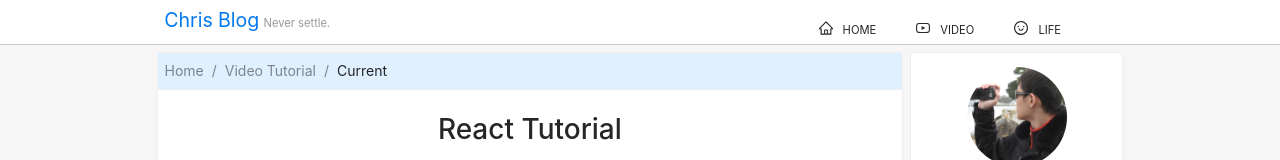
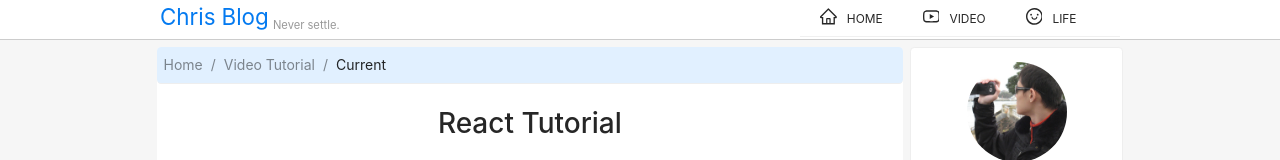
Before and after one commit to liu770807152/React-Personal-Blog, a Next.js app: page /detail in a window 1280 px wide. Shown: the top 160 px of the page. Built offline with nearby package versions, Linux system fonts and the light colour scheme.

Commit message:
fix small problems

```diff
--- a/components/DetailBody/detailBody.module.css
+++ b/components/DetailBody/detailBody.module.css
@@ -4,6 +4,7 @@
 .bread__container {
 	padding: 0.5rem;
 	border-bottom: 1px solid #eee;
+	border-radius: 0.3rem;
 	background-color: #e1f0ff;
 }
 .center {
--- a/components/Header/Header.js
+++ b/components/Header/Header.js
@@ -11,21 +11,23 @@ const Header = () => (
 	<div className={styles.header}>
 		<Row type='flex' justify='center'>
 			<Col xs={24} sm={24} md={10} lg={16} xl={12}>
-				<span className={styles.header__logo}>Chris Blog</span>
-				<span className={styles.header__text}>Never settle.</span>
+				<div className={styles.header__title}>
+					<span className={styles.header__logo}>Chris Blog</span>
+					<span className={styles.header__text}>Never settle.</span>
+				</div>
 			</Col>
 			<Col xs={0} sm={0} md={14} lg={8} xl={6}>
-				<Menu mode='horizontal'>
+				<Menu mode='horizontal' className={styles.menu}>
 					<Menu.Item key='home'>
-						<HomeOutlined style={{ fontSize: '1rem' }} />
+						<HomeOutlined style={{ fontSize: '1.2rem' }} />
 						<span className={styles['menu-item__text']}>HOME</span>
 					</Menu.Item>
 					<Menu.Item key='video'>
-						<YoutubeOutlined style={{ fontSize: '1rem' }} />
+						<YoutubeOutlined style={{ fontSize: '1.2rem' }} />
 						<span className={styles['menu-item__text']}>VIDEO</span>
 					</Menu.Item>
 					<Menu.Item key='life'>
-						<SmileOutlined style={{ fontSize: '1rem' }} />
+						<SmileOutlined style={{ fontSize: '1.2rem' }} />
 						<span className={styles['menu-item__text']}>LIFE</span>
 					</Menu.Item>
 				</Menu>
--- a/components/Header/header.module.css
+++ b/components/Header/header.module.css
@@ -1,33 +1,30 @@
 .header {
-	height: 3.2rem;
-	padding: 0.4rem;
+	height: auto;
+	padding: 0;
 	border-bottom: 1px solid #ccc;
 	background-color: #fff;
 	overflow: hidden;
 }
-
+.header__title {
+	display: flex;
+	flex-direction: row;
+	align-items: flex-end;
+	height: 100%;
+}
 .header__logo {
+	margin-bottom: 0.4rem;
 	color: #047af0;
-	font-size: 1.4rem;
-	text-align: left;
+	font-size: 1.6rem;
 }
-
 .header__text {
-	display: inline-block;
 	padding-left: 0.3rem;
+	margin-bottom: 0.4rem;
 	font-size: 0.8rem;
 	color: #999;
 }
-
 .menu-item__text {
-	font-size: 0.8rem;
+	font-size: 0.85rem;
 }
-
-.ant-menu {
-	line-height: 2.8rem;
+.menu {
+	line-height: 2.6rem;
 }
-
-.ant-menu-item {
-	padding-left: 1rem;
-	padding-right: 1rem;
-}
--- a/components/ListBody/listBody.module.css
+++ b/components/ListBody/listBody.module.css
@@ -1,6 +1,7 @@
 .bread__container {
 	padding: 0.5rem;
 	border-bottom: 1px solid #eee;
+	border-radius: 0.3rem;
 	background-color: #e1f0ff;
 }
 .list__title {
--- a/styles/globals.css
+++ b/styles/globals.css
@@ -40,7 +40,6 @@ code {
 .comm__left {
 	background-color: #fff;
 	border-radius: 0.3rem;
-	border: 1px solid #eee;
 }
 .comm__box {
 	padding: 0.3rem;
```
